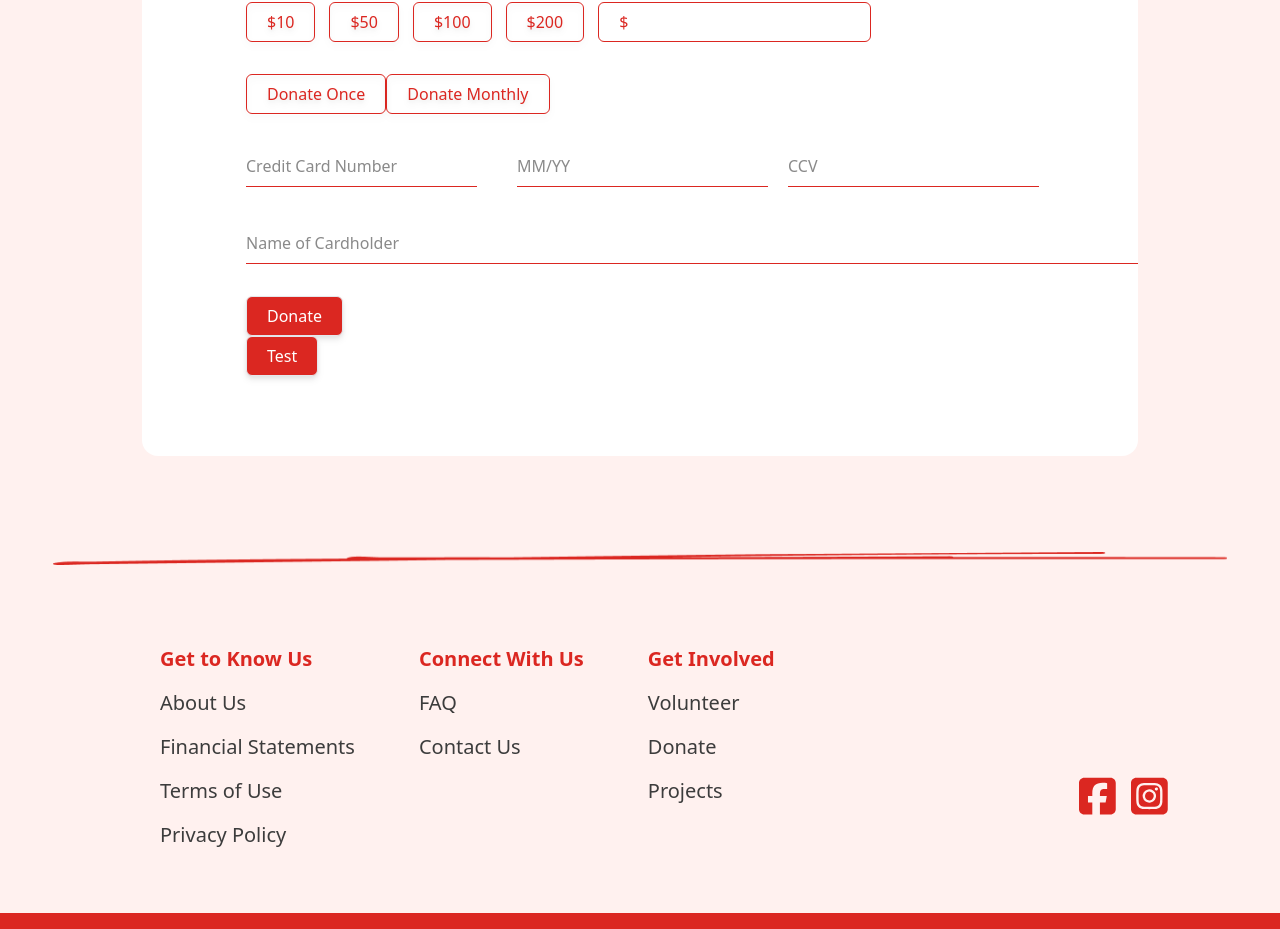
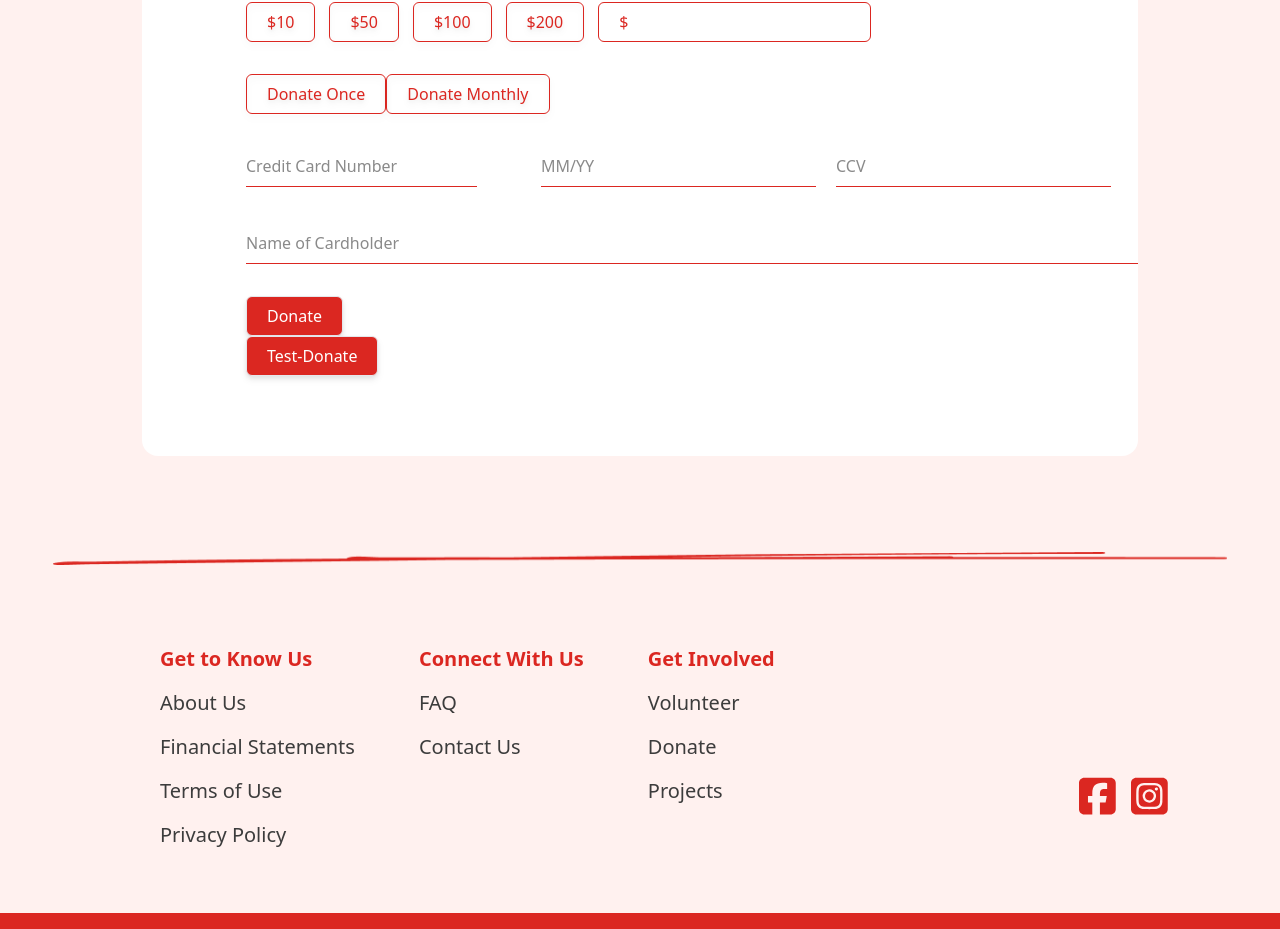
Before and after one commit to Glow-in-the-dark/GA-Project3, a React (Vite) app: page /donateForm in a window 1280 px wide. Shown: the part 1009-1938 px from the top of the page. Built offline with nearby package versions, Linux system fonts and the light colour scheme.

Commit message:
styling more

```diff
--- a/src/comp-donate/DonationForm.jsx
+++ b/src/comp-donate/DonationForm.jsx
@@ -242,7 +242,7 @@ const DonationForm = () => {
                     value={particularsName}
                     handleChange={handleChange}
                     placeholder="Name*"
-                    className="w-[355px]"
+                    className="w-80"
                   />
                   <BaseInput
                     type="string"
@@ -250,7 +250,7 @@ const DonationForm = () => {
                     value={particularsNRIC}
                     handleChange={handleChange}
                     placeholder="NRIC/FIN Number"
-                    className="w-[355px] ml-24"
+                    className="w-80 ml-24"
                   />
                 </div>
                 <div style={{ display: "flex" }}>
@@ -260,7 +260,7 @@ const DonationForm = () => {
                     value={particularsMobile}
                     handleChange={handleChange}
                     placeholder="Mobile Number*"
-                    className="w-[355px] mt-9"
+                    className="w-80 mt-9"
                   />
                   <BaseInput
                     type="string"
@@ -268,7 +268,7 @@ const DonationForm = () => {
                     value={particularsEmail}
                     handleChange={handleChange}
                     placeholder="Email Address*"
-                    className="w-[355px] ml-24 mt-9"
+                    className="w-80 ml-24 mt-9"
                   />
                 </div>
                 <div style={{ display: "flex" }} className="mb-9">
@@ -278,7 +278,7 @@ const DonationForm = () => {
                     value={particularsAddress}
                     handleChange={handleChange}
                     placeholder="Address"
-                    className="w-[810px] mt-9"
+                    className="w-740 mt-9"
                   />
                 </div>
                 <div onClick={submitParticulars}>
@@ -396,16 +396,15 @@ const DonationForm = () => {
                   value={creditNumber}
                   handleChange={handleChangeCredit}
                   placeholder="Credit Card Number"
-                  className="w-[330px]"
+                  className="w-80"
                 />
-
                 <BaseInput
                   type="string"
                   id="credit-expiry"
                   value={creditExpiry}
                   handleChange={handleChangeCredit}
                   placeholder="MM/YY"
-                  className="w-[106px] ml-[20px]"
+                  className="w-24 ml-11"
                 />
                 <BaseInput
                   type="string"
@@ -413,7 +412,7 @@ const DonationForm = () => {
                   value={creditCCV}
                   handleChange={handleChangeCredit}
                   placeholder="CCV"
-                  className="w-[106px] ml-[20px]"
+                  className="w-24 ml-11"
                 />
               </div>
 
@@ -424,7 +423,7 @@ const DonationForm = () => {
                   value={creditName}
                   handleChange={handleChangeCredit}
                   placeholder="Name of Cardholder"
-                  className="w-[624px] mt-9"
+                  className="w-641 mt-9"
                 />
               </div>
             </div>
@@ -432,7 +431,7 @@ const DonationForm = () => {
               <NavLink to="/thankyou">
                 <BaseButton type="submit" label="Donate" colour="red" />
               </NavLink>
-              <BaseButton type="submit" label="Test" colour="red" />
+              <BaseButton type="submit" label="Test-Donate" colour="red" />
             </div>
           </section>
         </div>
```
